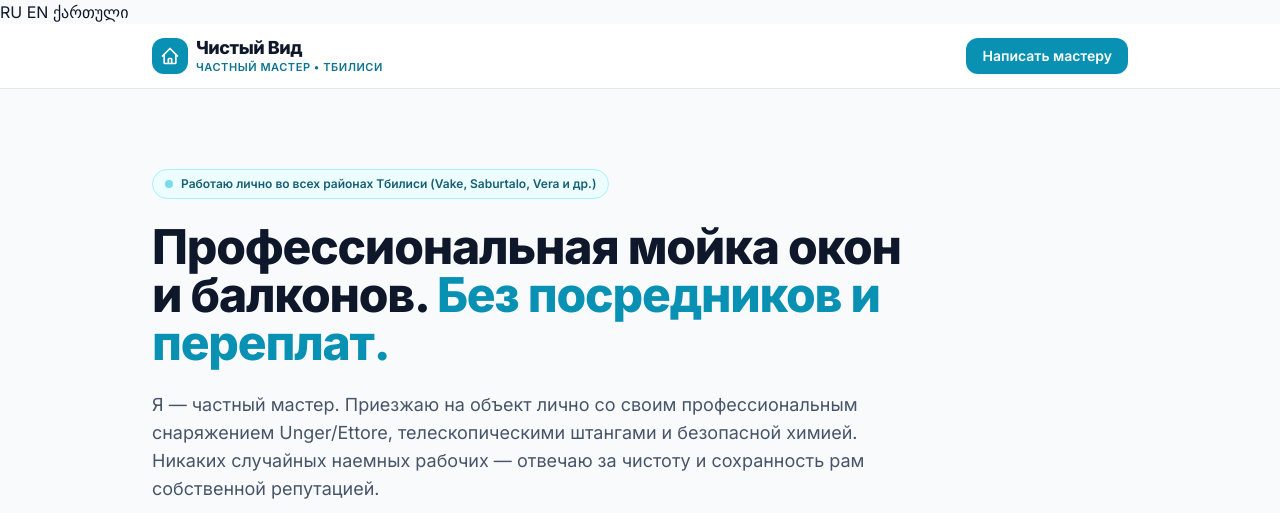
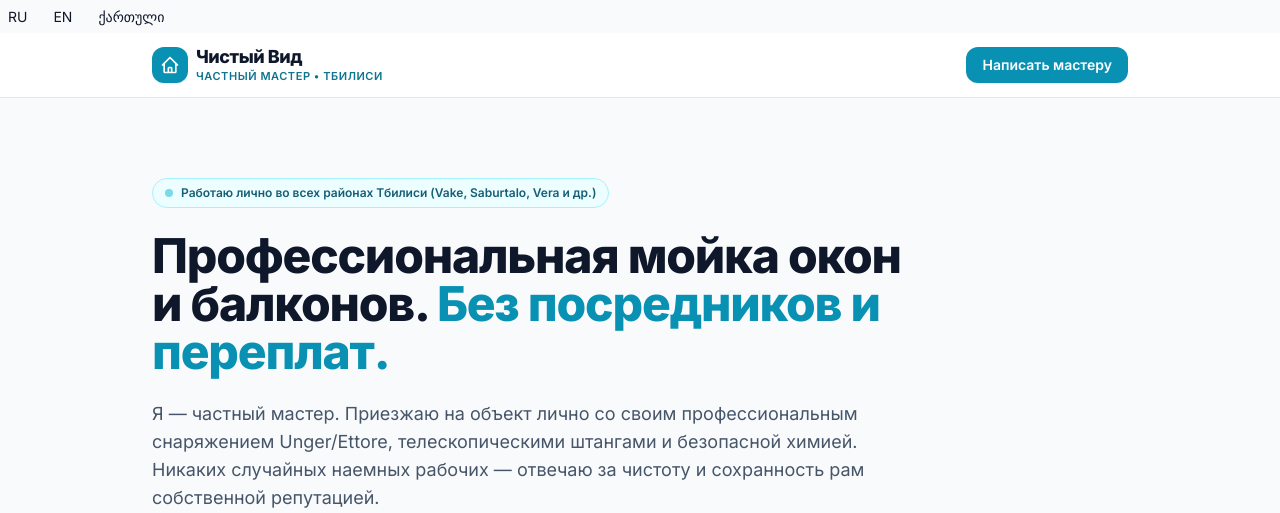
Before and after one commit to add122-lab/window-cleaning-tbilisi, a plain HTML site: page index.html in a window 1280 px wide. Shown: the top 513 px of the page. Drawn offline with nearby package versions, Linux system fonts and the light colour scheme.

Commit message:
Update index.html

```diff
--- a/index.html
+++ b/index.html
@@ -20,6 +20,23 @@
     .slider-handle {
       touch-action: pan-y;
     }
+    .language-switch {
+  display: flex;
+  align-items: center;
+  gap: 10px;
+  font-size: 14px;
+}
+
+.language-switch a {
+  padding: 6px 8px;
+  border-radius: 8px;
+}
+
+.language-switch a:hover,
+.language-switch a[aria-current="page"] {
+  background: #e3eeaa;
+  color: #124e46;
+}
   </style>
 </head>
 <body class="bg-slate-50 text-slate-900 antialiased selection:bg-cyan-500 selection:text-white pb-20 md:pb-0">
```
